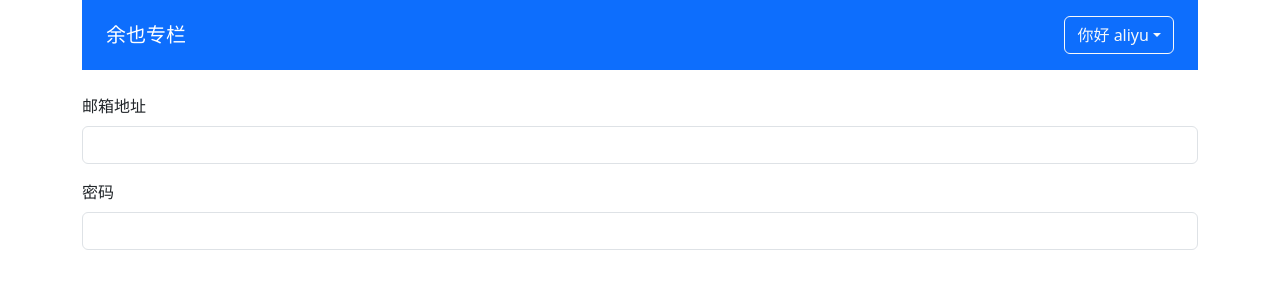
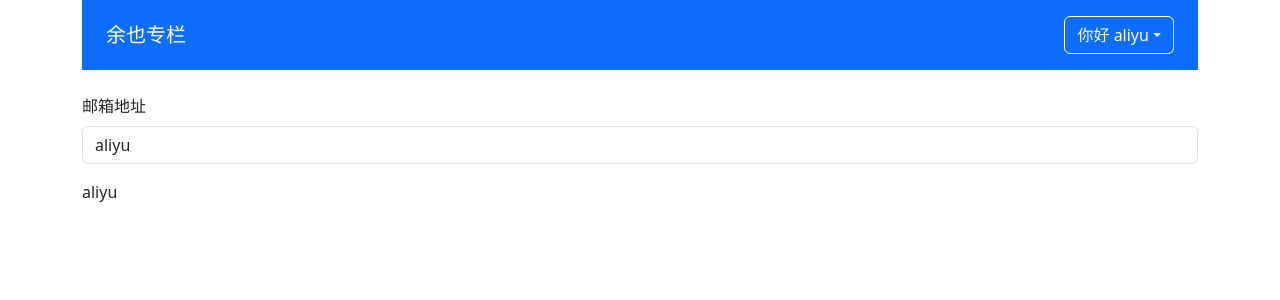
Before and after one commit to aliyuv/yuye, a Vue app: page / in a window 1280 px wide. Shown: the top 300 px of the page. Built offline with nearby package versions, Linux system fonts and the light colour scheme.

Commit message:
完成表单支持 v-model

```diff
--- a/src/App.vue
+++ b/src/App.vue
@@ -5,26 +5,19 @@
     <form action="">
       <div class="mb-3">
         <label for="exampleInputEmail1" class="form-label">邮箱地址</label>
-        <input
-          type="text" class="form-control" id="exampleInputEmail1"
-          v-model="emailRef.val"
-          @blur="validdataEmail"
-        >
-        <div class="form-text" v-if="emailRef.error">{{ emailRef.message }}</div>
-      </div>
-      <div class="mb-3">
-        <label for="exampleInputPassword1" class="form-label">密码</label>
-        <input type="password" class="form-control" id="exampleInputPassword1">
+        <validate-input :rules="emailRules" v-model="emailVal"></validate-input>
+        {{emailVal}}
       </div>
     </form>
   </div>
 </template>
 
 <script lang="ts">
-import { defineComponent, reactive } from 'vue'
+import { defineComponent, reactive, ref } from 'vue'
 import 'bootstrap/dist/css/bootstrap.min.css'
 import columnList, { ColumnProps } from '@/components/ColumnList.vue'
 import GlobalHeader, { UserProps } from '@/components/GlobalHeader.vue'
+import ValidateInput, { RulesProp } from '@/components/ValidateInput.vue'
 
 const currentUser: UserProps = {
   isLogin: true,
@@ -56,33 +49,30 @@
     avatar: 'http://vue-maker.oss-cn-hangzhou.aliyuncs.com/vue-marker/5ee22dd58b3c4520912b9470.jpg?x-oss-process=image/resize,m_pad,h_100,w_100'
   }
 ]
-const emailReg = /^[a-zA-Z0-9.!#$%&’*+/=?^_`{|}~-]+@[a-zA-Z0-9-]+(?:\.[a-zA-Z0-9-]+)*$/
 export default defineComponent({
   name: 'App',
   components: {
     // columnList,
-    GlobalHeader
+    GlobalHeader,
+    ValidateInput
   },
   setup () {
-    const emailRef = reactive({
-      val: '',
-      error: false,
-      message: ''
-    })
-    const validdataEmail = () => {
-      if (emailRef.val.trim() === '') {
-        emailRef.error = true
-        emailRef.message = 'can not be empty '
-      } else if (!emailReg.test(emailRef.val)) {
-        emailRef.error = true
-        emailRef.message = 'should be valid email'
+    const emailVal = ref('aliyu')
+    const emailRules: RulesProp = [
+      {
+        type: 'required',
+        message: '电子邮箱地址不能为空'
+      },
+      {
+        type: 'email',
+        message: '请输入正确的电子邮箱格式'
       }
-    }
+    ]
     return {
       list: testData,
       currentUser,
-      emailRef,
-      validdataEmail
+      emailRules,
+      emailVal
     }
   }
 })
--- /dev/null
+++ b/src/components/ValidateInput.vue
@@ -0,0 +1,72 @@
+<template>
+  <div class="valid-input-container pb-3">
+    <input type="text"
+           class="form-control"
+           :value="inputRef.val"
+           @input="updateValue"
+           @blur="validateInput"
+           :class="{'is-invalid': inputRef.error}"
+    >
+    <span v-if="inputRef.error" class="invalid-feedback">{{ inputRef.message }}</span>
+  </div>
+</template>
+
+<script lang="ts">
+import { defineComponent, reactive, PropType } from 'vue'
+
+const emailReg = /^[a-zA-Z0-9.!#$%&’*+/=?^_`{|}~-]+@[a-zA-Z0-9-]+(?:\.[a-zA-Z0-9-]+)*$/
+
+interface RuleProp {
+  type: 'required' | 'email';
+  message: string;
+}
+
+export type RulesProp = RuleProp[]
+export default defineComponent({
+  props: {
+    rules: Array as PropType<RulesProp>,
+    modelValue: String
+  },
+  setup (props, context) {
+    const inputRef = reactive({
+      val: props.modelValue || '',
+      error: false,
+      message: ''
+    })
+    const updateValue = (e: KeyboardEvent) => {
+      const targetValue = (e.target as HTMLInputElement).value
+      inputRef.val = targetValue
+      context.emit('update:modelValue', targetValue)
+    }
+    const validateInput = () => {
+      if (props.rules) {
+        const allPassed = props.rules.every(rule => {
+          let passed = true
+          inputRef.message = rule.message
+          switch (rule.type) {
+            case 'required':
+              passed = (inputRef.val.trim() !== '')
+              break
+            case 'email':
+              passed = emailReg.test(inputRef.val)
+              break
+            default:
+              break
+          }
+          return passed
+        })
+        inputRef.error = !allPassed
+      }
+    }
+    return {
+      inputRef,
+      validateInput,
+      updateValue
+    }
+  }
+})
+</script>
+
+<style scoped>
+
+</style>
```
